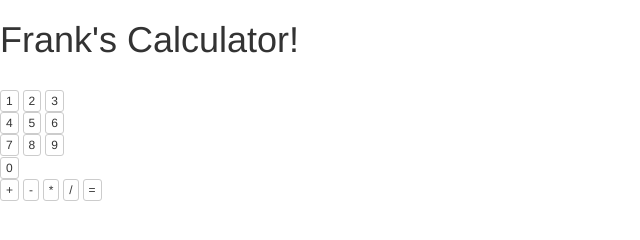
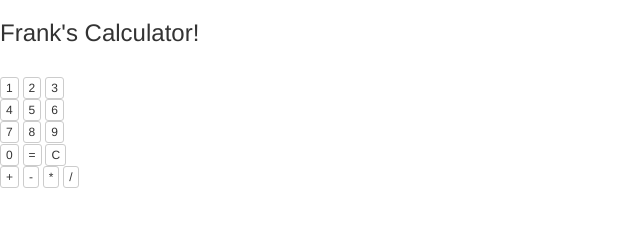
Before and after one commit to femiaf13/Electron-Calculator, an Electron app: page index.html in a window 800 px wide. Shown: the whole page, without its empty margins (0-640 px from the left). Drawn offline with nearby package versions, Linux system fonts and the light colour scheme; no server answers.

Commit message:
Changed button layour a bit

```diff
--- a/index.html
+++ b/index.html
@@ -6,7 +6,7 @@
     <title>Frank's Calculator!</title>
   </head>
   <body>
-    <h1>Frank's Calculator!</h1>
+    <h3>Frank's Calculator!</h3>
     <!-- All of the Node.js APIs are available in this renderer process. -->
 
     <p id="left" style="display:inline"></p>
@@ -28,12 +28,13 @@
     <button id="button_9" type="button" value="9" class="btn btn-default btn-xs">9</button>
     <br>
     <button id="button_0" type="button" value="0"class="btn btn-default btn-xs">0</button>
+    <button id="button_equal" type="button" value="=" class="btn btn-default btn-xs">=</button>
+    <button id="button_clear" type="button" value="clear" class="btn btn-default btn-xs">C</button>
     <br>
     <button id="button_add" type="button" value="add" class="btn btn-default btn-xs">+</button>
     <button id="button_sub" type="button" value="sub" class="btn btn-default btn-xs">-</button>
     <button id="button_mul" type="button" value="mul" class="btn btn-default btn-xs">*</button>
     <button id="button_div" type="button" value="div" class="btn btn-default btn-xs">/</button>
-    <button id="button_equal" type="button" value="=" class="btn btn-default btn-xs">=</button>
 
   </body>
 
```
